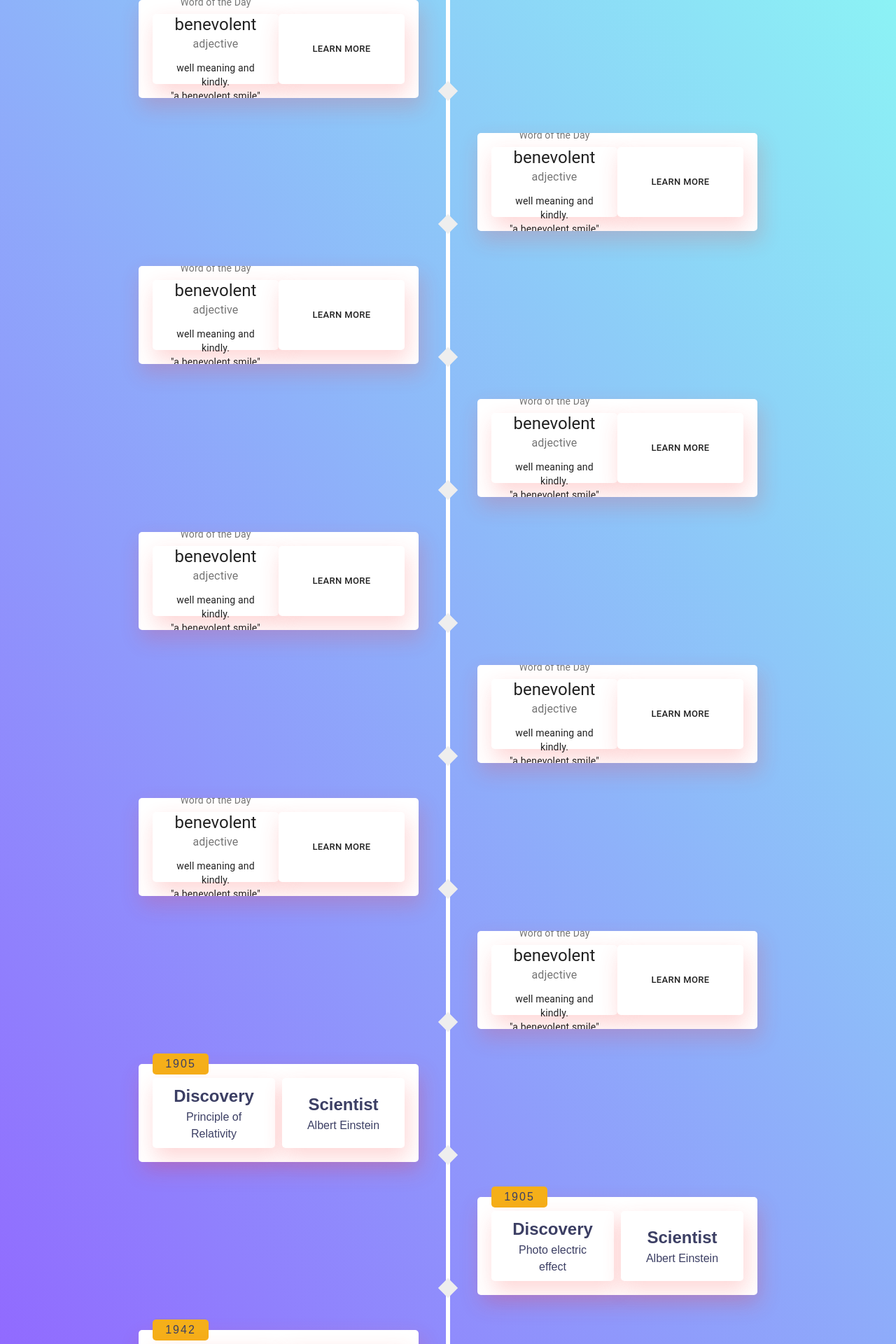
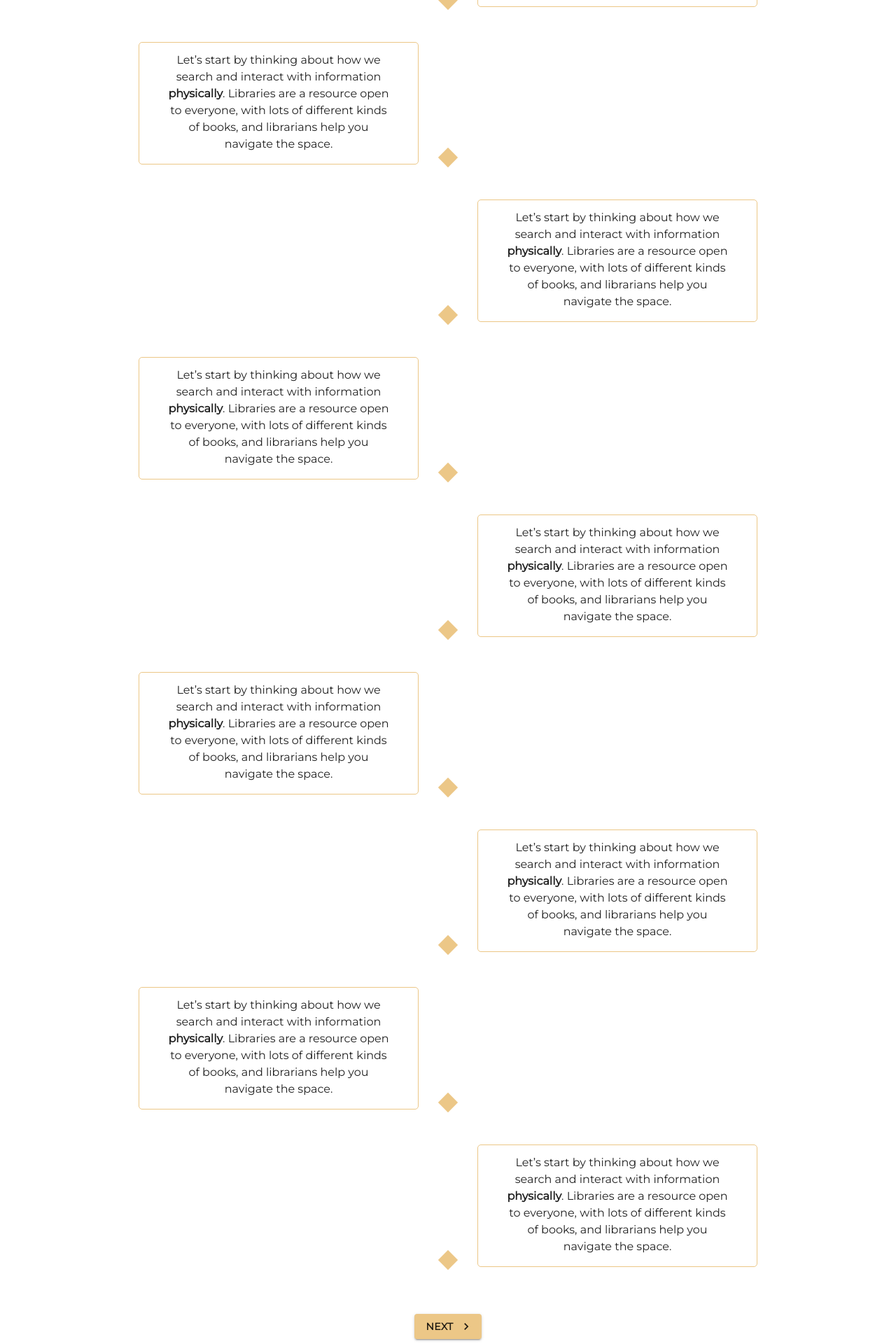
Before and after one commit to ashukanitkar/tmd_project, a React (Create React App) app in the folder frontend/: page / in a window 1280 px wide. Shown: the part 340-2260 px from the top of the page at 70% size. Built offline with nearby package versions, Linux system fonts and the light colour scheme; a web font is replaced by a local one.

Commit message:
adjusts styling on home page animation

```diff
--- a/frontend/src/components/Home.js
+++ b/frontend/src/components/Home.js
@@ -1,110 +1,20 @@
-// import React from "react";
-// import {Button} from "@material-ui/core";
-// import NavigateNextIcon from '@material-ui/icons/NavigateNext';
-// import {useHistory} from "react-router-dom";
-// import makeStyles from "@material-ui/core/styles/makeStyles";
-
-// const useStyles = makeStyles({
-//     primaryButton: {
-//         background: "#ecc787",
-//         fontFamily: "Montserrat",
-//         fontWeight: "600",
-//         alignSelf: "center",
-//         marginTop: "30px",
-//         '&:hover': {
-//             backgroundColor: "#E9BD71",
-//         },
-//     },
-
-//     home: {
-//         display: "flex",
-//         flexDirection: "column",
-//         fontFamily: "Montserrat",
-//         fontWeight: "500",
-//         padding: "25px",
-//     }
-// });
-
-// const Home = () => {
-//     const history = useHistory();
-//     const navigateTo = () => history.push('/playlists');
-//     const classes = useStyles();
-
-//     return (
-//         <div className={classes.home}>
-//             <br/>
-//             <br/>
-//             Let’s start by thinking about how we search and interact with information, physically.
-//             Libraries are a resource open to everyone, with lots of different kinds of books, and librarians
-//             to help you navigate the space.
-//             <br/>
-//             <br/>
-//             There are a couple important points to note here.
-
-//             <ol>
-//             <li>You, and the rest of the public, have access to the entire library, whether that be 1 or 7 floors. </li>
-//             <li>Library books, no matter who picks them up, always have the same content. </li>
-//             <li>When asking librarians for help, they rely on the direct information you provide to give you a recommendation.</li>
-//             </ol>
-
-//             <p>Now moving onto <strong>digital spaces</strong>: the internet.</p>
-
-//             <p>When we go on the internet, what each of us sees and has access to is not the same.
-//             Algorithms decide what to show you every time you access the internet.
-//             Whether that be when you make a search on Youtube, explore Instagram, catch up with friends on Facebook,
-//             or want to buy something on Amazon. </p>
-
-//             <p>
-//             These algorithms aim to maximize engagement by using a number of factors about you to display content
-//             they predict you would most likely consume (what you would like to see, what you would most likely click on,
-//             what would lead you to engage more with the platform). These factors may include your past interaction
-//             history, interests, demographic, locations, etc…
-//             </p>
-
-//             <p>
-//             Over time, as you engage more and more with the content that the algorithms have catered and presented,
-//             these platforms become more personalized. This leads to a sense of tunnel vision, where you are in your own
-//             bubble of information isolated from often any opposing or different content and views.</p>
-
-//             <p>
-//             This phenomenon is called a <strong>filter bubble</strong>: a sense of intellectual isolation from the perspectives you have
-//             not already expressed an interest in. </p>
-
-//             <p>
-//             On this site, we will use Youtube recommendations as an example to show you how filter bubbles appear on the
-//             internet and their resulting impact.
-//             </p>
-
-//             <Button
-//                 variant="contained"
-//                 endIcon={<NavigateNextIcon/>}
-//                 onClick={navigateTo}
-//                 className={classes.primaryButton}>
-//                 Next
-//             </Button>
-
-//         </div>
-//     );
-// }
-
-// export default Home
-
 import React from "react";
 import  "./scroll.scss"
 import Card from '@material-ui/core/Card';
 import CardContent from '@material-ui/core/CardContent';
-import CardMedia from '@material-ui/core/CardMedia';
-import CardActionArea from '@material-ui/core/CardActionArea';
-import Typography from '@material-ui/core/Typography';
+import {Link} from "react-router-dom"
 import Button from "@material-ui/core/Button";
-import CardActions from '@material-ui/core/CardActions';
-import makeStyles from "@material-ui/core/styles/makeStyles";
 import {withStyles} from "@material-ui/core/styles";
+import NavigateNextIcon from '@material-ui/icons/NavigateNext';
+import Box from '@material-ui/core/Box';
+
 
 
 const styles = theme => ({
     root: {
       minWidth: 275,
+      minHeight: 175,
+      borderColor: "#ecc787"
     },
     bullet: {
       display: 'inline-block',
@@ -117,6 +27,26 @@ const styles = theme => ({
     pos: {
       marginBottom: 12,
     },
+    primaryButton: {
+    background: "#ecc787",
+    fontFamily: "Montserrat",
+    fontWeight: "600",
+    alignSelf: "center",
+    marginTop: "30px",
+    '&:hover': {
+        backgroundColor: "#E9BD71",
+    }
+    },
+    home: {
+        display: "flex",
+        flexDirection: "column",
+        fontFamily: "Montserrat",
+        fontWeight: "500",
+        padding: "25px",
+    },
+    box: {
+        alignSelf: "center"
+    }
   });
 
 
@@ -172,10 +102,11 @@ class Home extends React.Component {
         const {classes, theme} = this.props;
 
         return (
+            <div className={classes.home}>
     <section class="timeline">
       <ul>
         <li>
-        <Card className={classes.root}>
+        <Card variant="outlined" className={classes.root}>
         <CardContent>
         <p>
         Let’s start by thinking about how we search and interact with information <strong>physically</strong>.
@@ -185,239 +116,94 @@ class Home extends React.Component {
         </Card>
         </li>
         <li>
-        <Card className={classes.root}>
+        <Card variant="outlined" className={classes.root}>
         <CardContent>
-        <Typography className={classes.title} color="textSecondary" gutterBottom>
-          Word of the Day
-        </Typography>
-        <Typography variant="h5" component="h2">
-          benevolent
-        </Typography>
-        <Typography className={classes.pos} color="textSecondary">
-          adjective
-        </Typography>
-        <Typography variant="body2" component="p">
-          well meaning and kindly.
-          <br />
-          {'"a benevolent smile"'}
-        </Typography>
+        <p>
+        Let’s start by thinking about how we search and interact with information <strong>physically</strong>.
+        Libraries are a resource open to everyone, with lots of different kinds of books, and
+        librarians help you navigate the space.</p>
         </CardContent>
-      <CardActions>
-        <Button size="small">Learn More</Button>
-      </CardActions>
         </Card>
         </li>
         <li>
-        <Card className={classes.root}>
+        <Card variant="outlined" className={classes.root}>
         <CardContent>
-        <Typography className={classes.title} color="textSecondary" gutterBottom>
-          Word of the Day
-        </Typography>
-        <Typography variant="h5" component="h2">
-          benevolent
-        </Typography>
-        <Typography className={classes.pos} color="textSecondary">
-          adjective
-        </Typography>
-        <Typography variant="body2" component="p">
-          well meaning and kindly.
-          <br />
-          {'"a benevolent smile"'}
-        </Typography>
+        <p>
+        Let’s start by thinking about how we search and interact with information <strong>physically</strong>.
+        Libraries are a resource open to everyone, with lots of different kinds of books, and
+        librarians help you navigate the space.</p>
         </CardContent>
-      <CardActions>
-        <Button size="small">Learn More</Button>
-      </CardActions>
         </Card>
         </li>
         <li>
-        <Card className={classes.root}>
+        <Card variant="outlined" className={classes.root}>
         <CardContent>
-        <Typography className={classes.title} color="textSecondary" gutterBottom>
-          Word of the Day
-        </Typography>
-        <Typography variant="h5" component="h2">
-          benevolent
-        </Typography>
-        <Typography className={classes.pos} color="textSecondary">
-          adjective
-        </Typography>
-        <Typography variant="body2" component="p">
-          well meaning and kindly.
-          <br />
-          {'"a benevolent smile"'}
-        </Typography>
+        <p>
+        Let’s start by thinking about how we search and interact with information <strong>physically</strong>.
+        Libraries are a resource open to everyone, with lots of different kinds of books, and
+        librarians help you navigate the space.</p>
         </CardContent>
-      <CardActions>
-        <Button size="small">Learn More</Button>
-      </CardActions>
         </Card>
         </li>
         <li>
-        <Card className={classes.root}>
+        <Card variant="outlined" className={classes.root}>
         <CardContent>
-        <Typography className={classes.title} color="textSecondary" gutterBottom>
-          Word of the Day
-        </Typography>
-        <Typography variant="h5" component="h2">
-          benevolent
-        </Typography>
-        <Typography className={classes.pos} color="textSecondary">
-          adjective
-        </Typography>
-        <Typography variant="body2" component="p">
-          well meaning and kindly.
-          <br />
-          {'"a benevolent smile"'}
-        </Typography>
+        <p>
+        Let’s start by thinking about how we search and interact with information <strong>physically</strong>.
+        Libraries are a resource open to everyone, with lots of different kinds of books, and
+        librarians help you navigate the space.</p>
         </CardContent>
-      <CardActions>
-        <Button size="small">Learn More</Button>
-      </CardActions>
         </Card>
         </li>
         <li>
-        <Card className={classes.root}>
+        <Card variant="outlined" className={classes.root}>
         <CardContent>
-        <Typography className={classes.title} color="textSecondary" gutterBottom>
-          Word of the Day
-        </Typography>
-        <Typography variant="h5" component="h2">
-          benevolent
-        </Typography>
-        <Typography className={classes.pos} color="textSecondary">
-          adjective
-        </Typography>
-        <Typography variant="body2" component="p">
-          well meaning and kindly.
-          <br />
-          {'"a benevolent smile"'}
-        </Typography>
+        <p>
+        Let’s start by thinking about how we search and interact with information <strong>physically</strong>.
+        Libraries are a resource open to everyone, with lots of different kinds of books, and
+        librarians help you navigate the space.</p>
         </CardContent>
-      <CardActions>
-        <Button size="small">Learn More</Button>
-      </CardActions>
         </Card>
         </li>
         <li>
-        <Card className={classes.root}>
+        <Card variant="outlined" className={classes.root}>
         <CardContent>
-        <Typography className={classes.title} color="textSecondary" gutterBottom>
-          Word of the Day
-        </Typography>
-        <Typography variant="h5" component="h2">
-          benevolent
-        </Typography>
-        <Typography className={classes.pos} color="textSecondary">
-          adjective
-        </Typography>
-        <Typography variant="body2" component="p">
-          well meaning and kindly.
-          <br />
-          {'"a benevolent smile"'}
-        </Typography>
+        <p>
+        Let’s start by thinking about how we search and interact with information <strong>physically</strong>.
+        Libraries are a resource open to everyone, with lots of different kinds of books, and
+        librarians help you navigate the space.</p>
         </CardContent>
-      <CardActions>
-        <Button size="small">Learn More</Button>
-      </CardActions>
         </Card>
         </li>
         <li>
-        <Card className={classes.root}>
+        <Card variant="outlined" className={classes.root}>
         <CardContent>
-        <Typography className={classes.title} color="textSecondary" gutterBottom>
-          Word of the Day
-        </Typography>
-        <Typography variant="h5" component="h2">
-          benevolent
-        </Typography>
-        <Typography className={classes.pos} color="textSecondary">
-          adjective
-        </Typography>
-        <Typography variant="body2" component="p">
-          well meaning and kindly.
-          <br />
-          {'"a benevolent smile"'}
-        </Typography>
+        <p>
+        Let’s start by thinking about how we search and interact with information <strong>physically</strong>.
+        Libraries are a resource open to everyone, with lots of different kinds of books, and
+        librarians help you navigate the space.</p>
         </CardContent>
-      <CardActions>
-        <Button size="small">Learn More</Button>
-      </CardActions>
         </Card>
         </li>
         <li>
-        <Card className={classes.root}>
+        <Card variant="outlined" className={classes.root}>
         <CardContent>
-        <Typography className={classes.title} color="textSecondary" gutterBottom>
-          Word of the Day
-        </Typography>
-        <Typography variant="h5" component="h2">
-          benevolent
-        </Typography>
-        <Typography className={classes.pos} color="textSecondary">
-          adjective
-        </Typography>
-        <Typography variant="body2" component="p">
-          well meaning and kindly.
-          <br />
-          {'"a benevolent smile"'}
-        </Typography>
+        <p>
+        Let’s start by thinking about how we search and interact with information <strong>physically</strong>.
+        Libraries are a resource open to everyone, with lots of different kinds of books, and
+        librarians help you navigate the space.</p>
         </CardContent>
-      <CardActions>
-        <Button size="small">Learn More</Button>
-      </CardActions>
         </Card>
-        </li>
-        <li>
-          <div>
-            <time>1905</time>
-            <div class="discovery">
-              <h1>Discovery</h1>
-              <p>
-                Principle of Relativity
-              </p>
-            </div>
-            <div class="scientist">
-              <h1>Scientist</h1>
-              <span>Albert Einstein</span>
-            </div>
-          </div>
-        </li>
-        <li>
-          <div>
-            <time>1905</time>
-            <div class="discovery">
-              <h1>Discovery</h1>
-              <p>
-                Photo electric effect
-              </p>
-            </div>
-            <div class="scientist">
-              <h1>Scientist</h1>
-              <span>Albert Einstein</span>
-            </div>
-          </div>
-        </li>
-        <li>
-          <div>
-            <time>1942</time>
-            <div class="discovery">
-              <h1>Discovery</h1>
-              <p>
-                Nuclear Reactor
-              </p>
-            </div>
-            <div class="scientist">
-              <h1>Scientist</h1>
-              <span>Anrico Fermi</span>
-            </div>
-          </div>
         </li>
       </ul>
     </section>
+    <Box className={classes.box} my="3%">
+    <Button variant="contained" endIcon={<NavigateNextIcon/>} component={Link} to="/playlists" className={classes.primaryButton}>
+    Next</Button>
+    </Box>
+    </div>
         )
     }
 
 }
-//export default Home;
 export default withStyles(styles, {withTheme: true})(Home);
--- a/frontend/src/components/scroll.scss
+++ b/frontend/src/components/scroll.scss
@@ -12,7 +12,7 @@ $text-color: #3c3f64;
 
 body {
   font: normal 16px/1.5 'Titillium Web', sans-serif;
-  background: $background-color;
+  // background: $background-color;
   color: $text-color;
   overflow-x: hidden;
   padding-bottom: 50px;
@@ -37,7 +37,7 @@ body {
         width: 20px;
         height: 20px;
         z-index: 2;
-        background: #eee;
+        background: #ecc787;
       }
       div {
         position: relative;
@@ -45,22 +45,10 @@ body {
         width: 400px;
         padding: 20px;
         background: $primary-color;
-        box-shadow: 4px 13px 30px 1px rgba(252, 56, 56, 0.2);
+        //box-shadow: 4px 13px 30px 1px rgba(252, 56, 56, 0.2);
         border-radius: 5px;
         display: flex;
         align-items: center;
-        time {
-          position: absolute;
-          background: #f5af19;
-          width: 80px;
-          height: 30px;
-          top: -15px;
-          border-radius: 5px;
-          display: flex;
-          justify-content: center;
-          align-items: center;
-          letter-spacing: 2px;
-        }
         div {
           height: 100px;
           display: flex;
@@ -70,11 +58,6 @@ body {
           p {
             text-align: center;
           }
-        }
-        .discovery {
-          margin-right: 10px;
-        }
-        .scientist {
         }
       }
       &:nth-of-type(odd) {
@@ -144,9 +127,9 @@ body {
 }
 
 @media screen and (max-width: 600px) {
-  body {
-    background: #8bfff4;
-  }
+  // body {
+  //   background: #8bfff4;
+  // }
   .timeline {
     ul {
       li {
```
Lines whose indentation alone changed are shown as unchanged.
